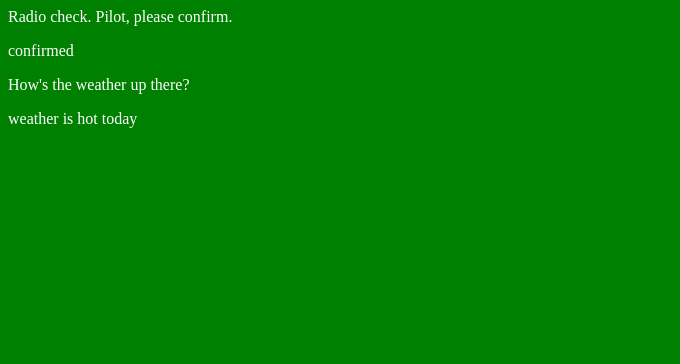
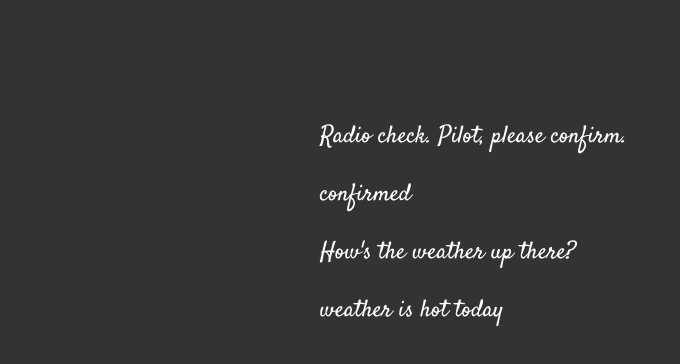
Before and after one commit to exclamationkate/communication-log, a plain HTML site: page index.html in a window 1280 px wide. Shown: the whole page, without its empty margins (0-680 px from the left). Drawn offline with Linux system fonts and the light colour scheme.

Commit message:
added font family

```diff
--- a/index.html
+++ b/index.html
@@ -1,6 +1,7 @@
 <html>
    <head>
       <link rel="stylesheet" type="text/css" href="style.css">
+      <link href="https://fonts.googleapis.com/css?family=Satisfy" rel="stylesheet">
    </head>
    <body>
       <p>Radio check. Pilot, please confirm.</p>
@@ -8,4 +9,4 @@
       <p>How's the weather up there?</p>
       <p>weather is hot today</p>
    </body>
-</html>
+ </html>
--- a/style.css
+++ b/style.css
@@ -1,4 +1,7 @@
 body{
     color: white;
-    background-color: green;
+    background-color: #333;
+    font-size: 150%;
+    font-family: 'Satisfy', cursive;
+    margin: 5em 25%;
 }
```
